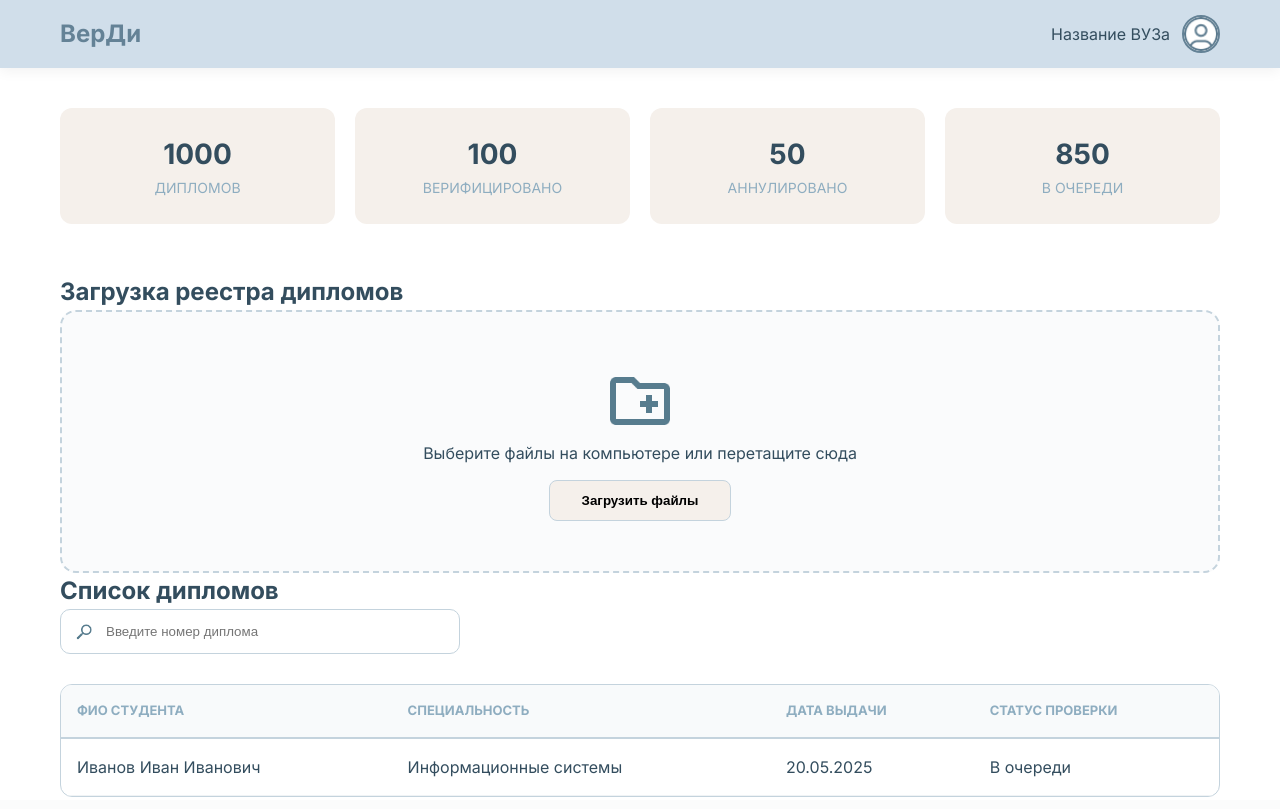
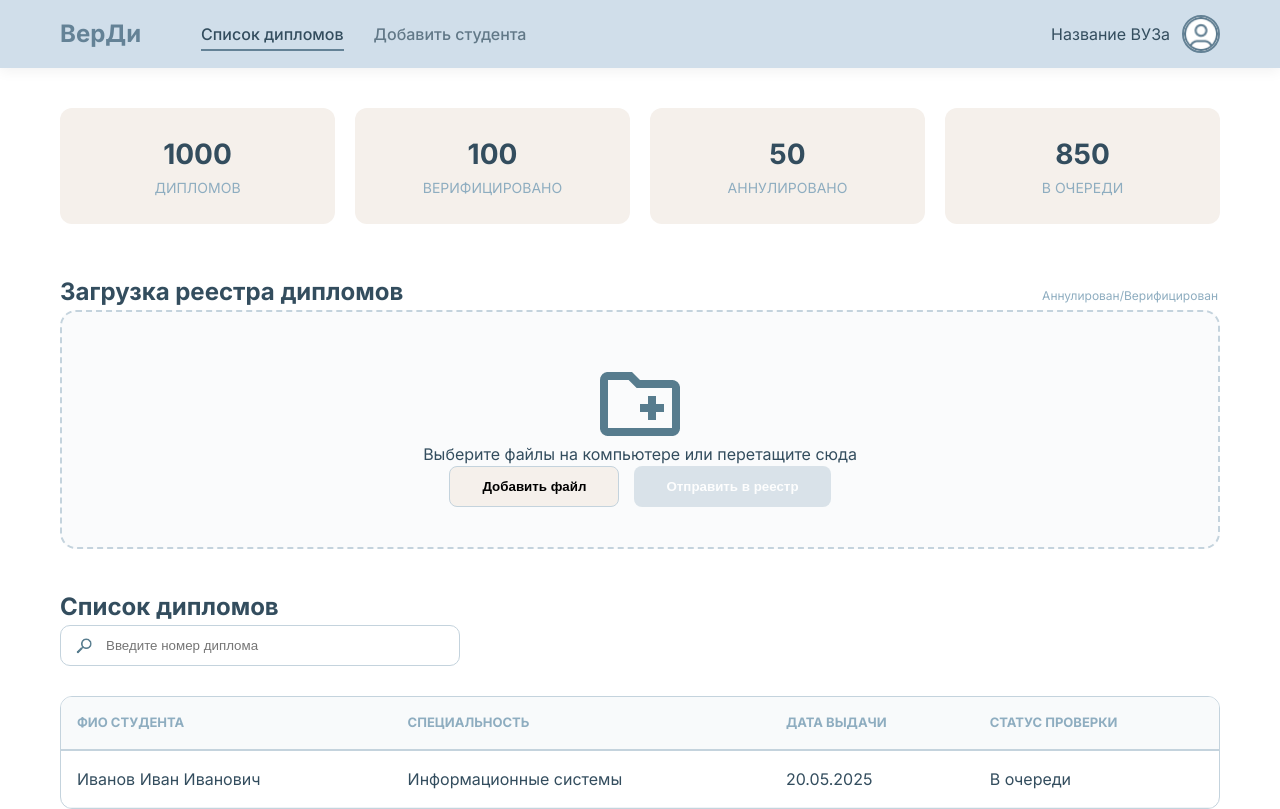
Before and after one commit to roman-docktom434/VerDi, a PHP site: page /vuz_page.html in a window 1280 px wide. Run offline with PHP 8.4, Linux system fonts and the light colour scheme.

Commit message:
Добавление кнопки для отправки в реестр дипломов

```diff
--- a/Frontend/vuzi/assets/js/script.js
+++ b/Frontend/vuzi/assets/js/script.js
@@ -1,68 +1,106 @@
-const dropZone = document.getElementById('drop-zone');
-const fileInput = document.getElementById('file-input');
-const fileList = document.getElementById('file-list');
+document.addEventListener('DOMContentLoaded', () => {
+    // --- ЭЛЕМЕНТЫ СТРАНИЦЫ ВУЗА ---
+    const fileInput = document.getElementById('file-input');
+    const fileListDisplay = document.getElementById('file-list');
+    const submitBtn = document.getElementById('submit-to-registry');
+    const promptContent = document.getElementById('drop-zone-prompt');
 
-// Обработка выбора файлов
-fileInput.addEventListener('change', (e) => handleFiles(e.target.files));
+    let selectedFiles = [];
 
-function handleFiles(files) {
-    if (files.length === 0) return;
+    if (fileInput) {
+        fileInput.addEventListener('change', function() {
+            const newFiles = Array.from(this.files);
+            selectedFiles = [...selectedFiles, ...newFiles];
 
-    dropZone.classList.add('drop-zone--has-files');
+            renderFileList();
+            this.value = '';
+        });
+    }
 
-    Array.from(files).forEach(file => {
-        // Проверка: только CSV и Excel
-        const isExcel = file.type === 'application/vnd.openxmlformats-officedocument.spreadsheetml.sheet' ||
-                        file.type === 'application/vnd.ms-excel';
-        const isCSV = file.type === 'text/csv' || file.name.endsWith('.csv');
+    // Функция для отрисовки (рендера) списка файлов
+    function renderFileList() {
+        if (!fileListDisplay) return;
 
-        if (isExcel || isCSV) {
-            addFileToList(file);
+        fileListDisplay.innerHTML = '';
+
+        if (selectedFiles.length > 0) {
+            // Скрываем иконку папки и текст-заглушку
+            if (promptContent) promptContent.style.display = 'none';
+            if (submitBtn) submitBtn.disabled = false;
+
+            selectedFiles.forEach((file, index) => {
+                const item = document.createElement('div');
+                item.className = 'file-item';
+
+                // Формируем внутреннюю структуру плашки
+                item.innerHTML = `
+                    <span class="file-item__name">${file.name}</span>
+                    <div class="file-controls">
+                        <button type="button" class="btn-annul" title="Аннулировать/Верифицировать"></button>
+                        <button type="button" class="btn-remove" title="Удалить из списка">&times;</button>
+                    </div>
+                `;
+
+                // 1. Логика чекбокса (Аннуляция)
+                const annulBtn = item.querySelector('.btn-annul');
+                annulBtn.addEventListener('click', (e) => {
+                    e.stopPropagation();
+                    annulBtn.classList.toggle('active');
+                });
+
+                // 2. Логика удаления файла с анимацией
+                const removeBtn = item.querySelector('.btn-remove');
+                removeBtn.addEventListener('click', (e) => {
+                    e.stopPropagation();
+
+                    // Добавляем класс для CSS-анимации исчезновения
+                    item.classList.add('removing');
+
+                    // Ждем 300мс (пока отыграет анимация), затем удаляем из массива и перерисовываем
+                    setTimeout(() => {
+                        selectedFiles.splice(index, 1);
+                        renderFileList();
+                    }, 300);
+                });
+
+                fileListDisplay.appendChild(item);
+            });
         } else {
-            alert(`Файл ${file.name} не является реестром (нужен .csv или .xlsx).`);
+            // Если файлов нет, возвращаем заглушку и блокируем кнопку отправки
+            if (promptContent) promptContent.style.display = 'block';
+            if (submitBtn) submitBtn.disabled = true;
         }
-    });
-    fileInput.value = ''; // Сброс для возможности повторной загрузки
-}
+    }
 
-function addFileToList(file) {
-    const fileItem = document.createElement('div');
-    fileItem.className = 'file-item';
-    fileItem.innerHTML = `
-        <div class="file-item__info">
-            <span>📊 ${file.name}</span>
-        </div>
-        <div class="file-item__controls">
-            <label class="status-container">
-                <span class="status-label">Аннулирован/Верифицирован</span>
-                <input type="checkbox" class="status-checkbox">
-            </label>
-            <button class="btn-remove">✕</button>
-        </div>
-    `;
+    // Обработка финальной отправки
+    if (submitBtn) {
+        submitBtn.addEventListener('click', () => {
+            alert('Данные успешно отправлены в реестр дипломов!');
+            selectedFiles = []; // Очищаем список после "отправки"
+            renderFileList();
+        });
+    }
 
-    fileItem.querySelector('.btn-remove').onclick = () => {
-        fileItem.remove();
-        if (fileList.children.length === 0) {
-            dropZone.classList.remove('drop-zone--has-files');
-        }
-    };
+    // --- ЭЛЕМЕНТЫ СТРАНИЦЫ ДОБАВЛЕНИЯ СТУДЕНТА ---
+    const generateBtn = document.getElementById('generateBtn');
+    if (generateBtn) {
+        generateBtn.addEventListener('click', () => {
+            const passInput = document.getElementById('generatedPassword');
+            const charset = "abcdefghjkmnpqrstuvwxyzABCDEFGHJKLMNPQRSTUVWXYZ23456789";
+            let password = "";
 
-    fileList.appendChild(fileItem);
-}
+            // Генерация случайного пароля из 10 символов
+            for (let i = 0; i < 10; i++) {
+                const randomIndex = Math.floor(Math.random() * charset.length);
+                password += charset.charAt(randomIndex);
+            }
 
-// Drag & Drop события
-dropZone.addEventListener('dragover', (e) => {
-    e.preventDefault();
-    dropZone.classList.add('drop-zone--dragover');
+            if (passInput) {
+                passInput.value = password;
+                // Небольшой визуальный эффект для инпута
+                passInput.style.backgroundColor = '#f0f7ff';
+                setTimeout(() => passInput.style.backgroundColor = '', 500);
+            }
+        });
+    }
 });
-
-dropZone.addEventListener('dragleave', () => {
-    dropZone.classList.remove('drop-zone--dragover');
-});
-
-dropZone.addEventListener('drop', (e) => {
-    e.preventDefault();
-    dropZone.classList.remove('drop-zone--dragover');
-    handleFiles(e.dataTransfer.files);
-});
--- a/Frontend/vuzi/assets/styles/style.css
+++ b/Frontend/vuzi/assets/styles/style.css
@@ -7,6 +7,7 @@
     --border-color: #c4d3dd;
     --accent-color: #648296;
     --shadow: 0 4px 12px rgba(0, 0, 0, 0.05);
+    --danger-color: #ff6b6b;
 }
 
 * {
@@ -28,7 +29,7 @@ body {
     padding: 0 20px;
 }
 
-/* --- Шапка и Аватар --- */
+/* --- Шапка и Навигация --- */
 .header {
     background-color: var(--header-bg);
     padding: 15px 0;
@@ -40,6 +41,36 @@ body {
     display: flex;
     justify-content: space-between;
     align-items: center;
+}
+
+.header__nav {
+    display: flex;
+    gap: 30px;
+    margin-left: 60px;
+    margin-right: auto;
+}
+
+.nav-link {
+    text-decoration: none;
+    color: var(--text-main);
+    font-weight: 500;
+    opacity: 0.7;
+    transition: 0.3s;
+    position: relative;
+}
+
+.nav-link:hover, .nav-link.active {
+    opacity: 1;
+}
+
+.nav-link.active::after {
+    content: '';
+    position: absolute;
+    bottom: -5px;
+    left: 0;
+    width: 100%;
+    height: 2px;
+    background-color: var(--accent-color);
 }
 
 .logo {
@@ -60,7 +91,7 @@ body {
     background-color: #fff;
     border-radius: 50%;
     border: 2px solid var(--accent-color);
-    overflow: hidden; /* Чтобы фото было круглым */
+    overflow: hidden;
     display: flex;
     align-items: center;
     justify-content: center;
@@ -104,33 +135,150 @@ body {
     text-transform: uppercase;
 }
 
-/* --- Зона загрузки --- */
+/* --- Зона загрузки и Список файлов --- */
 .drop-zone {
+    position: relative;
     border: 2px dashed var(--border-color);
     border-radius: 16px;
-    padding: 50px;
+    padding: 40px;
     text-align: center;
+    background-color: #fafbfc;
+    margin-bottom: 40px;
+}
+
+.drop-zone::before {
+    content: 'Аннулирован/Верифицирован';
+    position: absolute;
+    top: -25px;
+    right: 0;
+    font-size: 12px;
+    color: var(--text-light);
+}
+
+.file-list {
+    width: 100%;
+    max-width: 800px;
+    margin: 0 auto 20px auto;
     display: flex;
     flex-direction: column;
+    gap: 10px;
+}
+
+/* Стили плашки из макета */
+.file-item {
+    display: flex;
+    justify-content: space-between;
     align-items: center;
-    gap: 15px;
-    background-color: #fafbfc;
+    background-color: var(--header-bg);
+    padding: 12px 20px;
+    border-radius: 8px;
+    text-align: left;
+    /* Анимация появления */
+    animation: slideIn 0.3s ease-out forwards;
     transition: all 0.3s ease;
 }
 
-.file-icon {
-    width: 60px;
-    height: auto;
-    margin-bottom: 10px;
+@keyframes slideIn {
+    from { opacity: 0; transform: translateX(-15px); }
+    to { opacity: 1; transform: translateX(0); }
 }
 
-/* --- Поиск и Лупа --- */
+.file-controls {
+    display: flex;
+    align-items: center;
+    gap: 15px;
+}
+
+/* Белый чекбокс */
+.btn-annul {
+    width: 20px;
+    height: 20px;
+    background-color: #fff;
+    border-radius: 4px;
+    border: none;
+    cursor: pointer;
+    display: flex;
+    align-items: center;
+    justify-content: center;
+    transition: background-color 0.2s;
+}
+
+.btn-annul.active::after {
+    content: '✓';
+    color: var(--accent-color);
+    font-size: 14px;
+    font-weight: bold;
+}
+
+/* Кнопка удаления */
+.btn-remove {
+    background: none;
+    border: none;
+    color: var(--text-main);
+    font-size: 22px;
+    line-height: 1;
+    cursor: pointer;
+    font-weight: bold;
+    transition: color 0.2s, transform 0.2s;
+}
+
+.btn-remove:hover {
+    color: var(--danger-color);
+    transform: scale(1.2);
+}
+
+/* Анимация при удалении */
+.file-item.removing {
+    opacity: 0;
+    transform: scale(0.9);
+}
+
+.upload-buttons {
+    display: flex;
+    justify-content: center;
+    gap: 15px;
+}
+
+/* --- Кнопки --- */
+button {
+    transition: all 0.25s ease;
+}
+
+button:hover:not(:disabled) {
+    opacity: 0.75; /* Эффект выделения */
+    transform: translateY(-1px);
+}
+
+.btn-primary {
+    background-color: var(--accent-color);
+    color: white;
+    border: none;
+    padding: 12px 32px;
+    border-radius: 8px;
+    font-weight: 600;
+    cursor: pointer;
+}
+
+.btn-primary:disabled {
+    background-color: var(--border-color);
+    cursor: not-allowed;
+    opacity: 0.6;
+}
+
+.btn-secondary {
+    background-color: var(--card-bg);
+    border: 1px solid var(--border-color);
+    padding: 12px 32px;
+    border-radius: 8px;
+    font-weight: 600;
+    cursor: pointer;
+}
+
+/* --- Поиск и Таблица --- */
 .search-container {
     position: relative;
     max-width: 400px;
     margin-bottom: 30px;
-    display: flex;
-    align-items: center;
 }
 
 .search-icon {
@@ -139,15 +287,11 @@ body {
     top: 50%;
     transform: translateY(-50%);
     width: 18px;
-    height: 18px;
-    object-fit: contain;
-    pointer-events: none;
-    z-index: 5;
 }
 
 .search-input {
     width: 100%;
-    padding: 14px 15px 14px 45px; /* Резервируем место под иконку слева */
+    padding: 12px 15px 12px 45px;
     border: 1.5px solid var(--border-color);
     border-radius: 10px;
     outline: none;
@@ -159,11 +303,10 @@ body {
     box-shadow: 0 0 0 4px rgba(100, 130, 150, 0.1);
 }
 
-/* --- Таблица --- */
 .table-wrapper {
     background: #fff;
+    border: 1px solid var(--border-color);
     border-radius: 12px;
-    border: 1px solid var(--border-color);
     overflow: hidden;
 }
 
@@ -174,10 +317,10 @@ body {
 
 .data-table th {
     background-color: #f8fafb;
+    padding: 16px;
     text-align: left;
-    padding: 16px;
+    font-size: 13px;
     color: var(--text-light);
-    font-size: 13px;
     text-transform: uppercase;
     border-bottom: 2px solid var(--border-color);
 }
@@ -185,26 +328,8 @@ body {
 .data-table td {
     padding: 16px;
     border-bottom: 1px solid #f0f3f5;
-    transition: background-color 0.2s ease;
 }
 
-.data-table tbody tr:hover td {
-    background-color: #f1f6f9; /* Подсветка строки */
-    color: var(--accent-color);
+.data-table tr:hover td {
+    background-color: #f9fbfc;
 }
-
-/* --- Кнопки --- */
-.btn-primary {
-    background-color: var(--card-bg);
-    border: 1px solid var(--border-color);
-    padding: 12px 32px;
-    border-radius: 8px;
-    font-weight: 600;
-    cursor: pointer;
-    transition: all 0.2s ease;
-}
-
-.btn-primary:hover {
-    background-color: var(--header-bg);
-    transform: translateY(-2px);
-}
--- a/Frontend/vuzi/vuz_page.html
+++ b/Frontend/vuzi/vuz_page.html
@@ -4,19 +4,25 @@
     <meta charset="UTF-8">
     <meta name="viewport" content="width=device-width, initial-scale=1.0">
     <title>ВерДи — Кабинет ВУЗа</title>
-    <link rel="stylesheet" href="style.css">
+    <link rel="stylesheet" href="assets/styles/style.css">
     <link href="https://fonts.googleapis.com/css2?family=Inter:wght@400;500;600;700&display=swap" rel="stylesheet">
-    <script src="script.js" defer></script>
+    <script src="assets/js/script.js" defer></script>
 </head>
 <body>
 
     <header class="header">
         <div class="container header__content">
             <h1 class="logo">ВерДи</h1>
+
+            <nav class="header__nav">
+                <a href="vuz_page.html" class="nav-link active">Список дипломов</a>
+                <a href="add_student.html" class="nav-link">Добавить студента</a>
+            </nav>
+
             <div class="user-info">
                 <span class="user-info__name">Название ВУЗа</span>
                 <div class="user-info__avatar">
-                    <img src="images/profile.png" alt="Профиль">
+                    <img src="assets/images/profile.png" alt="Профиль">
                 </div>
             </div>
         </div>
@@ -44,12 +50,13 @@
 
         <section class="upload-section">
             <h2 class="section-title">Загрузка реестра дипломов</h2>
+
             <div class="drop-zone" id="drop-zone">
                 <div id="file-list" class="file-list"></div>
 
                 <div class="drop-zone__content" id="drop-zone-prompt">
                     <div class="drop-zone__icon">
-                        <img src="images/folder.png" alt="Загрузка" class="file-icon">
+                        <img src="assets/images/folder.png" alt="Загрузка" class="file-icon">
                     </div>
                     <p class="drop-zone__text">
                         Выберите файлы на компьютере или перетащите сюда
@@ -58,16 +65,21 @@
 
                 <input type="file" id="file-input" style="display: none;" accept=".csv, .xlsx, .xls" multiple>
 
-                <button class="btn-primary" onclick="document.getElementById('file-input').click()">
-                    Загрузить файлы
-                </button>
+                <div class="upload-buttons">
+                    <button type="button" class="btn-secondary" onclick="document.getElementById('file-input').click()">
+                        Добавить файл
+                    </button>
+                    <button type="button" id="submit-to-registry" class="btn-primary" disabled>
+                        Отправить в реестр
+                    </button>
+                </div>
             </div>
         </section>
 
         <section class="table-section">
             <h2 class="section-title">Список дипломов</h2>
             <div class="search-container">
-                <img src="images/Search.png" alt="Поиск" class="search-icon">
+                <img src="assets/images/Search.png" alt="Поиск" class="search-icon">
                 <input type="text" class="search-input" placeholder="Введите номер диплома">
             </div>
 
```
Also changed, not shown: Frontend/vuzi/add_student.html (added, +55 -0 lines), Frontend/vuzi/assets/styles/style_add.css (added).
